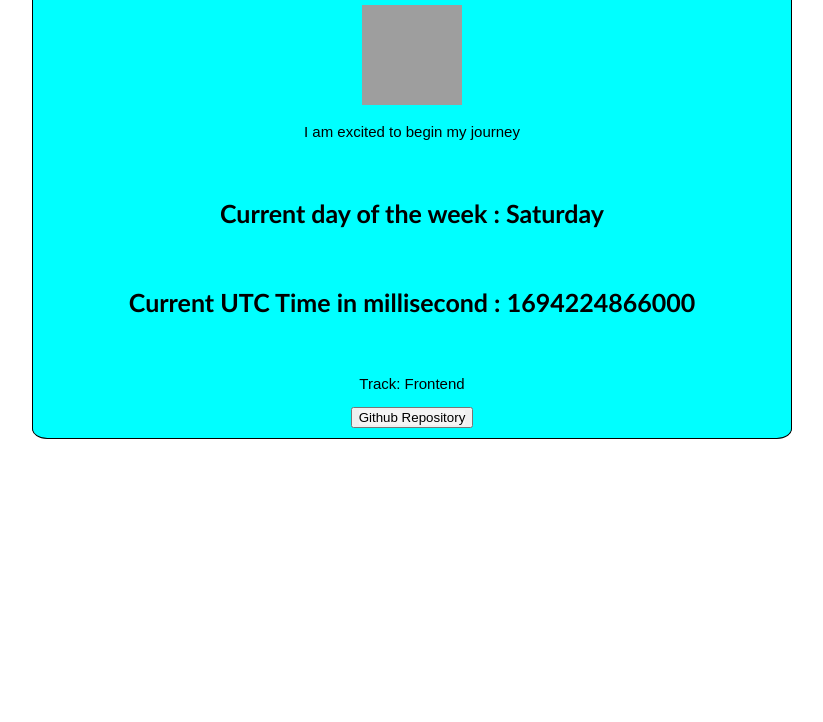
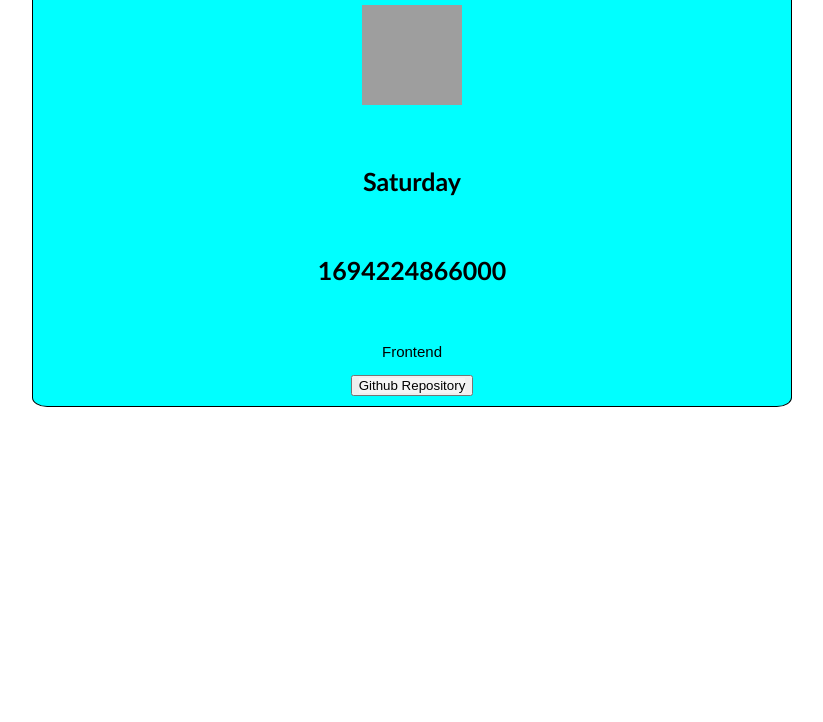
Before and after one commit to Nosa10/hngx1, a plain HTML site: page index.html in a window 1280 px wide. Shown: the part 78-800 px from the top of the page, without its empty margins (228-1051 px from the left). Drawn offline with Linux system fonts and the light colour scheme; grey boxes are pictures that could not be loaded.

Commit message:
Another change again

```diff
--- a/index.css
+++ b/index.css
@@ -1,7 +1,7 @@
 body{
     font: 15px sans-serif ;
 }
-.task{
+div{
     align-items: center;
     text-align: center;
     margin: 0 auto;
--- a/index.html
+++ b/index.html
@@ -8,13 +8,12 @@
 
 </head>
 <body>
-    <div class="task">
-    <h1  data-testid="slackUserName">Slack Name: Kharey</h1>
+    <div >
+    <h1  data-testid="slackUserName"> Kharey</h1>
     <img src="image.jpg" alt="Kharey" data-testid="slackDisplayImage">
-    <p>I am excited to begin my journey</p>
     <h6 data-testid="currentDayOfTheWeek" id="dayOfWeek"></h6>
     <h6 data-testid="currentUTCTime" id="utcTime"></h6>
-    <p data-testid=“myTrack”>Track: Frontend</p>
+    <p data-testid=“myTrack”>Frontend</p>
     <button><a href="https://github.com/Nosa10/hngx1" data-testid="githubURL">Github Repository</a></button>
     </div>
     <script src="index.js"></script>
--- a/index.js
+++ b/index.js
@@ -1,20 +1,13 @@
-var times = document.getElementById('utcTime');
-var daye = document.getElementById('dayOfWeek');
-//console.log(time)
+var days = ['Sunday','Monday', 'Tuesday', 'Wednesday', 'Thursday', 'Friday', 'Saturday', ];
+var myDate = new Date();
+let day = myDate.getDay()
+let dayss = days[day];
+var dayOfTheWeek = document.getElementById('dayOfWeek');
+dayOfTheWeek.textContent = dayss;
 function currentTime() {
-    var myDate = new Date();
-    let day = myDate.getDay()
-    let ndate = myDate.toLocaleString();
-    var days = ['Sunday','Monday', 'Tuesday', 'Wednesday', 'Thursday', 'Friday', 'Saturday', ];
-    let dayss = days[day];
-    const hours = myDate.getUTCHours();
-    const minutes = myDate.getUTCMinutes();
-    const seconds = myDate.getUTCSeconds();
+    var time = document.getElementById('utcTime');
     const milliseconds = Date.now();
-    const time = (` ${milliseconds}`)
-    times.innerHTML = 'Current UTC Time in millisecond : '+ time;
-    daye.innerHTML = 'Current day of the week : ' +dayss;
+    time.textContent =  milliseconds;
+
 }
 setInterval(currentTime, 1000)
-// a.innerHTML = time;
-// b.innerHTML= dayss;
```
